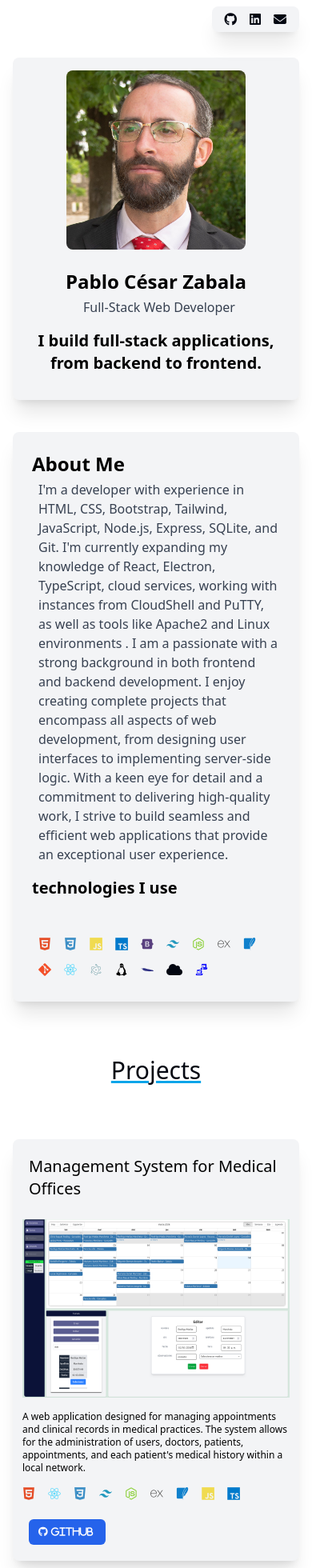
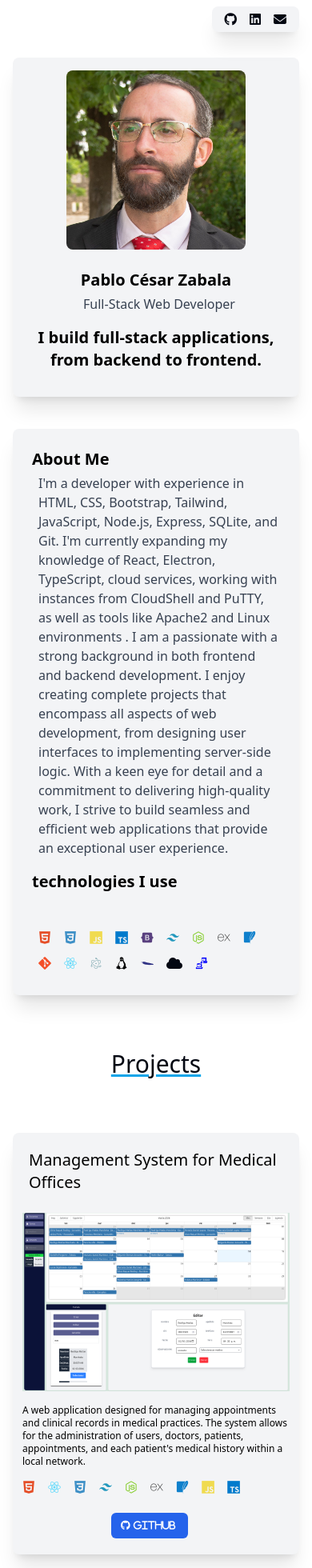
Before and after one commit to Condebasura/Portafolio, a React (Vite) app in the folder Portafolio/: page / in a window 390 px wide. Shown: the top 1960 px of the page at 80% size. Built offline with nearby package versions, Linux system fonts and the light colour scheme.

Commit message:
Acomodado el diseño responsive

```diff
--- a/Portafolio/src/App.tsx
+++ b/Portafolio/src/App.tsx
@@ -24,7 +24,7 @@ import Button from "./components/button";
     </div>
 
      <div className="flex flex-row justify-center md:justify-end  md:p-2 ">
-      <Seccion title="Pablo César Zabala"parraph="Full-Stack Web Developer" className=" flex md:flex-row gap-4 flex-col text-center items-center  md:text-start w-full md:w-1/2  shadow-xl p-4 m-4 bg-gray-100 rounded-lg text-2x1  " title_2="I build full-stack applications, from backend to frontend." imagen={ImgProfile}/>
+      <Seccion title="Pablo César Zabala"parraph="Full-Stack Web Developer" className=" flex md:flex-row gap-4 flex-col text-center items-center  md:text-start w-full md:w-1/2  shadow-xl p-4 m-4 bg-gray-100 rounded-lg " title_2="I build full-stack applications, from backend to frontend." imagen={ImgProfile}/>
      </div>
 
     <div className=" flex flex-row justify-center md:justify-start">
@@ -75,7 +75,7 @@ import Button from "./components/button";
        {title:"tipescript", className: "devicon-typescript-plain colored text-4sm"},
     ]}
     >
-      <div className="flex flex-col justify-center md:flex-row  md:justify-end me-4 ">
+      <div className="flex  justify-center flex-row  md:justify-end me-4 ">
   {<Button  name=" GitHub" className="fa-brands fa-github flex  flex-row flex-wrap md:flex-nowrap m-2  ms-2 gap-1 text-white bg-blue-600 hover:bg-blue-700 focus:ring-4 focus:outline-none focus:ring-blue-300  rounded-md text-xs md:text-sm  px-3 py-2  md:text-center  w-24" url="https://github.com/Condebasura/Consultorio" target="_blank"/>}
 
 </div>
@@ -102,7 +102,7 @@ import Button from "./components/button";
 
     ]}
     >
-      <div className="flex flex-col justify-center md:flex-row  md:justify-end me-4 ">
+      <div className="flex  justify-center flex-row  md:justify-end me-4 ">
 
        { <Button  name=" GitHub" className="fa-brands fa-github flex flex-row gap-1 m-2 text-white bg-blue-600  hover:bg-blue-700 focus:ring-4 focus:outline-none focus:ring-blue-300  rounded-md text-xs md:text-sm  px-3 py-2 text-center ms-2 w-24" url="https://github.com/Condebasura/Loto_Indumentaria" target="_blank"/>}
 
@@ -131,7 +131,7 @@ import Button from "./components/button";
 
     ]}
     >
-      <div className="flex flex-col md:flex-row justify-center md:justify-end me-4">
+      <div className="flex  flex-row justify-center md:justify-end me-4">
 
        { <Button  name=" GitHub" className="fa-brands fa-github flex flex-row gap-1 m-2 text-white bg-blue-600 hover:bg-blue-700 focus:ring-4 focus:outline-none focus:ring-blue-300  rounded-md text-xs md:text-sm px-3 py-2 text-center ms-2 w-24" url="https://github.com/Condebasura/Login-Create" target="_blank"/>}
 
--- a/Portafolio/src/components/seccion.tsx
+++ b/Portafolio/src/components/seccion.tsx
@@ -17,7 +17,7 @@ export default function Seccion({title , parraph , title_2 , className, imagen,
         <div className={className}>
             {imagen && <img src={imagen} alt="Profile" className="rounded-lg size-56" />}
             <div className="flex flex-col m-2">
-            <h1 className="text-2xl font-bold mb-1">{title}</h1>
+            <h1 className="text-xl md:text-1xl font-bold mb-1">{title}</h1>
             <p className="text-gray-700 mb-4  ms-2">{parraph}</p>
             {title_2 && <h3 className="text-xl font-semibold mb-2">{title_2}</h3>}
             </div>
```
